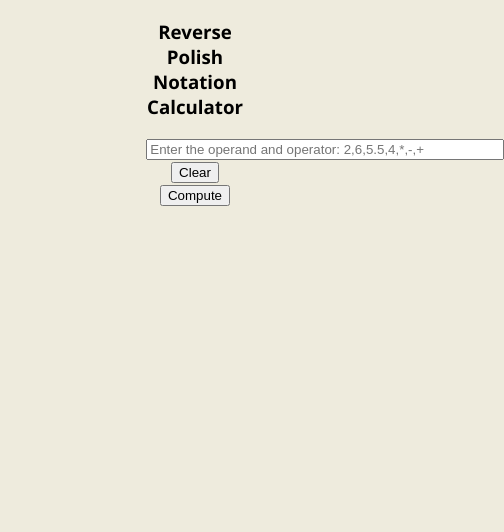
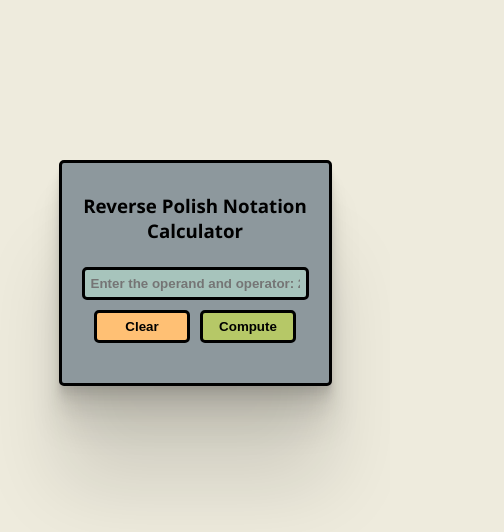
Before and after one commit to Vinyla/calculator, a React (Create React App) app: page / in a window 390 px wide. Shown: the top 532 px of the page, 504 px wide, since content can reach past the window. Built offline with nearby package versions, Linux system fonts and the light colour scheme.

Commit message:
responsive design

```diff
--- a/src/assets/styles/calculator.css
+++ b/src/assets/styles/calculator.css
@@ -1,9 +1,80 @@
-.container {
- width: 25%;
- margin: 0 auto;
- text-align: center;
+.calculator {
+  padding: 30px 20px 40px 20px;
+  margin-top: 10rem;
+  border: 3px solid;
+  border-radius: 5px;
+  background-color: #8d989d;
+  box-shadow: 0 2.8px 2.2px rgba(0, 0, 0, 0.034),
+    0 6.7px 5.3px rgba(0, 0, 0, 0.048), 0 12.5px 10px rgba(0, 0, 0, 0.06),
+    0 22.3px 17.9px rgba(0, 0, 0, 0.072), 0 41.8px 33.4px rgba(0, 0, 0, 0.086),
+    0 100px 80px rgba(0, 0, 0, 0.12);
+}
+
+.calculator h3 {
+  margin: 0;
+}
+
+.body-calculator {
+  margin-top: 1.5rem;
+  display: flex;
+  justify-content: space-between;
+}
+
+.input-container {
+  display: flex;
+  width: 70%;
 }
 
 input {
- width: 350px;
+  margin-right: 1rem;
+  width: 100%;
+  padding: 6px;
+  border: 3px solid black;
+  border-radius: 5px;
+  background-color: #a7c4bc;
+  font-weight: 700;
 }
+
+input:focus {
+  outline: none;
+}
+
+.buttons {
+  display: flex;
+}
+
+button {
+  width: 6rem;
+  margin-right: 10px;
+  cursor: pointer;
+  font-weight: 700;
+}
+
+.clear {
+  border: 3px solid black;
+  border-radius: 5px;
+  background-color: #ffc074;
+}
+
+.clear:hover {
+  background-color: #fab562;
+}
+
+.clear:active {
+  border: 3px solid #d59c56;
+}
+
+.compute {
+  margin-right: 0;
+  border: 3px solid black;
+  border-radius: 5px;
+  background-color: #b6c867;
+}
+
+.compute:hover {
+  background-color: #a0b155;
+}
+
+.compute:active {
+  border: 3px solid #829044;
+}
--- a/src/components/Buttons.js
+++ b/src/components/Buttons.js
@@ -1,12 +1,12 @@
 import React from 'react';
 
-const Buttons = ({ calculate }) => {
+const Buttons = ({ calculate, clearInput }) => {
   return (
-    <div>
-      <button>Clear</button>
-      <button onClick={calculate}>
-        Compute
+    <div className='buttons'>
+      <button className='clear' onClick={clearInput}>
+        Clear
       </button>
+      <button className='compute' onClick={calculate}>Compute</button>
     </div>
   );
 };
--- a/src/components/Calculator.js
+++ b/src/components/Calculator.js
@@ -7,11 +7,11 @@ const Calculator = () => {
   const [result, setResult] = useState('');
 
   const inputValue = (e) => {
-    setInputValue(e.target.value);
+    let expression = e.target.value;
+    setInputValue(expression);
   };
 
   const calculate = () => {
-    console.log('click');
     let expr = input.split(',');
     let stack = [];
     for (let i = 0; i < expr.length; i++) {
@@ -36,8 +36,15 @@ const Calculator = () => {
           default:
         }
       }
-      console.log(stack);
     }
+    let result = stack.pop();
+    setResult(result);
+    setInputValue(input + ' =' + result)
+    console.log(result);
+  };
+
+  const clearInput = () => {
+    setInputValue('');
   };
 
   return (
@@ -45,10 +52,11 @@ const Calculator = () => {
       <div className='calculator'>
         <div className='header-calculator'>
           <h3>Reverse Polish Notation Calculator</h3>
+          <div>{result}</div>
         </div>
         <div className='body-calculator'>
           <Input value={input} inputValue={inputValue} />
-          <Buttons calculate={calculate} />
+          <Buttons calculate={calculate} clearInput={clearInput} />
         </div>
       </div>
     </div>
--- a/src/components/Input.js
+++ b/src/components/Input.js
@@ -2,8 +2,12 @@ import React from 'react';
 
 const Input = ({ input, inputValue }) => {
   return (
-    <div>
-      <input value={input} onChange={inputValue} placeholder='Enter the operand and operator: 2,6,5.5,4,*,-,+' />
+    <div className='input-container'>
+      <input
+        value={input}
+        onChange={inputValue}
+        placeholder='Enter the operand and operator: 2,6,5.5,4,*,-,+'
+      />
     </div>
   );
 };
--- a/src/index.css
+++ b/src/index.css
@@ -1,6 +1,58 @@
 body {
-  font-family:'Segoe UI', Tahoma, Geneva, Verdana, sans-serif;
+  font-family: 'Segoe UI', Tahoma, Geneva, Verdana, sans-serif;
   margin: 0;
   background-color: #eeebdd;
   text-align: center;
 }
+
+.container {
+  width: 40%;
+  margin: 0 auto;
+  text-align: center;
+}
+
+@media only screen and (max-width: 1500px) {
+  .container {
+    width: 45%;
+  }
+}
+@media only screen and (max-width: 1250px) {
+  .container {
+    width: 55%;
+  }
+}
+
+@media only screen and (max-width: 1050px) {
+  .container {
+    width: 60%;
+  }
+}
+
+@media only screen and (max-width: 950px) {
+  .container {
+    width: 70%;
+  }
+}
+
+@media only screen and (max-width: 800px) {
+  .body-calculator {
+    display: block !important;
+  }
+
+  .input-container {
+    width: 100% !important;
+  }
+
+  input {
+    margin-right: 0 !important;
+  }
+
+  .buttons {
+    margin-top: 10px;
+    justify-content: center;
+  }
+
+  button {
+    padding: 6px;;
+  }
+}
```
